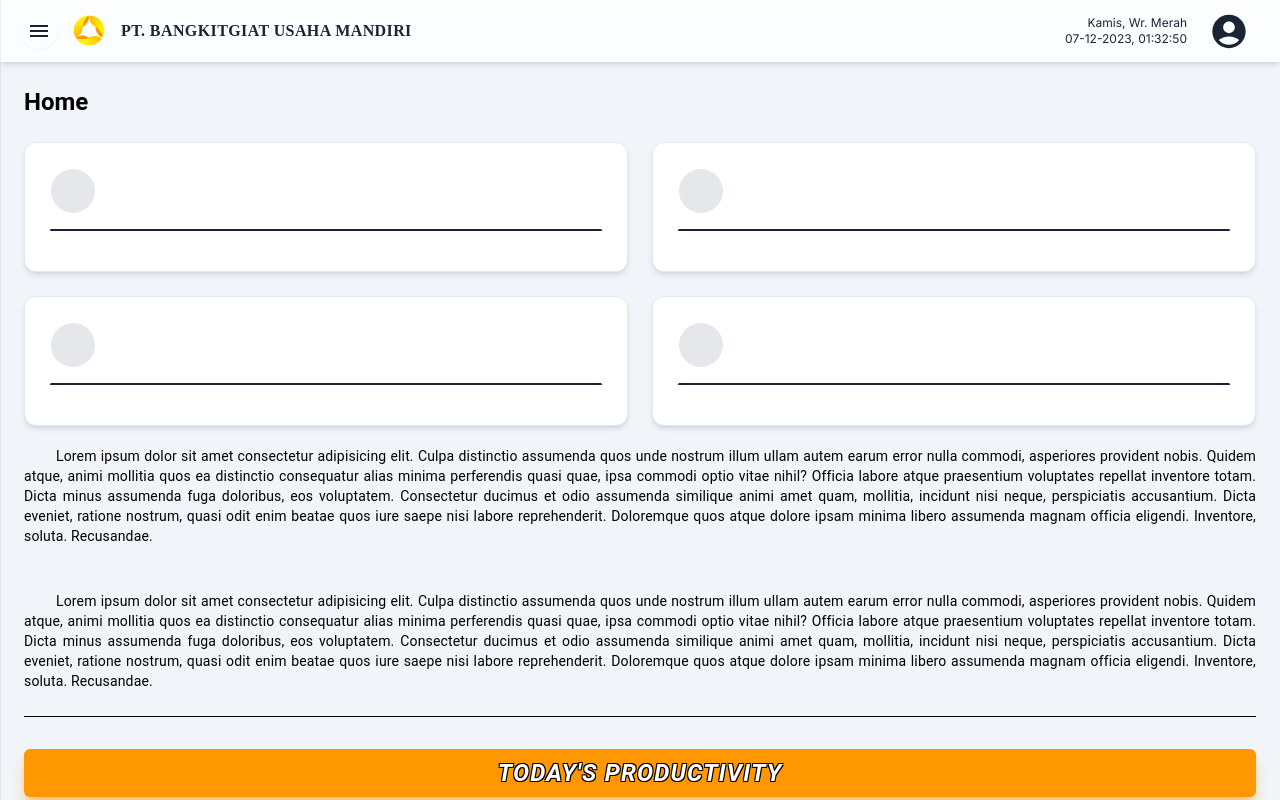
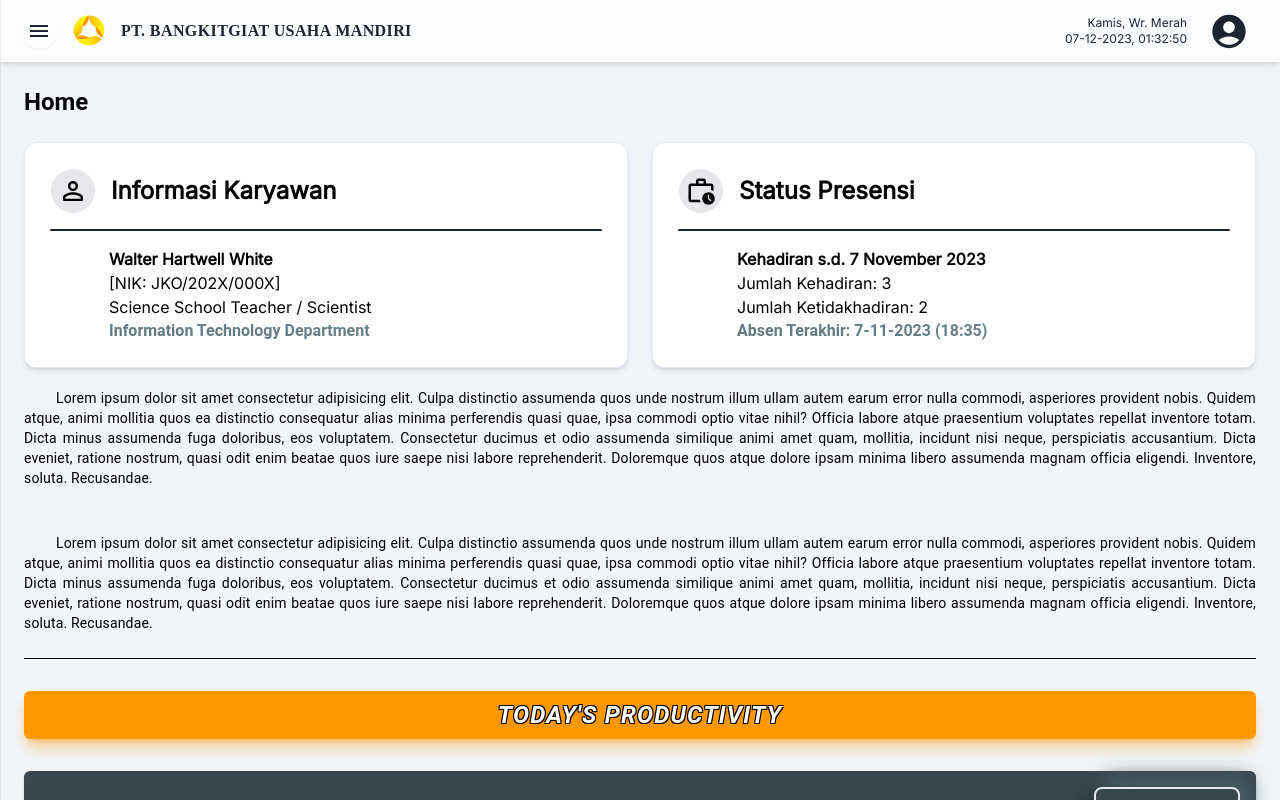
Before and after one commit to emilfauzan/erpplayground, a Next.js app: page /dashboard/home in a window 1280 px wide. Built offline with nearby package versions, Linux system fonts and the light colour scheme.

Commit message:
modified card component to reusable component

```diff
--- a/components/common/cards/CardDataStats.tsx
+++ b/components/common/cards/CardDataStats.tsx
@@ -1,28 +1,23 @@
 import { CardDataStatProp } from "@/interface/typings";
 import React from "react";
-import HighlightOffRoundedIcon from '@mui/icons-material/HighlightOffRounded';
-import CheckCircleOutlineRoundedIcon from '@mui/icons-material/CheckCircleOutlineRounded';
-// import ArrowUpwardIcon from "@mui/icons-material/ArrowUpward";
-// import ArrowDownwardIcon from "@mui/icons-material/ArrowDownward";
 import {
     Card,
-    // CardHeader,
     CardBody,
-    // CardFooter,
     Typography,
-    Tooltip,
-    Chip,
 } from "@material-tailwind/react";
 
-function CardDataBio({
+export default function CardDataStats({
     title,
     subtitle1,
     subtitle2,
     subtitle3,
     description,
-    children
+    children,
 }: CardDataStatProp) {
     return (
+        <>
+            {/* <div className="grid grid-cols-1 gap-4 md:grid-cols-2 md:gap-6 xl:grid-cols-2 2xl:gap-7.5"> */}
+
                 <Card className="hover:shadow-xl ease-in-out duration-300 border border-stroke">
                     <CardBody>
                         <div className="flex border-2 border-transparent border-b-black pb-4 rounded-sm">
@@ -44,81 +39,11 @@ function CardDataBio({
 
                         </Typography>
 
-                {/* <span
-                    className={`text-md pl-15 flex items-center gap-1 font-semibold whitespace-pre-line ${levelUp && "text-meta-3"
-                        } ${levelDown && "text-meta-5"} `}
-                >
-                    {description}
-
-                    {levelUp && (
-                        <svg
-                            className="fill-meta-3"
-                            width="10"
-                            height="11"
-                            viewBox="0 0 10 11"
-                            fill="none"
-                            xmlns="http://www.w3.org/2000/svg"
-                        >
-                            <ArrowUpwardIcon />
-                        </svg>
-                    )}
-
-                    {levelDown && (
-                        <svg
-                            className="fill-meta-1"
-                            width="10"
-                            height="11"
-                            viewBox="0 0 10 11"
-                            fill="none"
-                            xmlns="http://www.w3.org/2000/svg"
-                        >
-                            <ArrowDownwardIcon />
-                        </svg>
-                    )}
-                </span> */}
                     </CardBody>
                 </Card>
-    )
-}
 
-function CardDataStatus({
-    title,
-    subtitle1,
-    subtitle2,
-    subtitle3,
-    description,
-    children
-}: CardDataStatProp) {
-    return (
-        <Card className="hover:shadow-xl ease-in-out duration-300 border border-stroke">
-            <CardBody>
-                <div className="flex border-2 border-transparent border-b-black pb-4 rounded-sm">
-                    <div className="rounded-full bg-meta-9 flex h-11 w-11 items-center justify-center">
-                        {children}
-                    </div>
-                    <h4 className="pl-4 text-title-md font-bold flex items-center justify-center">{title}</h4>
-                </div>
-                <div className="sm:pl-15 mt-4 flex items-end justify-between">
-                    <div>
-                        <h4 className="text-md whitespace-pre-line font-semibold">{subtitle1}</h4>
-                        <h4 className="text-md whitespace-pre-line">{subtitle2}</h4>
-                        <h4 className="text-md whitespace-pre-line">{subtitle3}</h4>
-                    </div>
-                </div>
 
-                <Typography color="blue-gray" className="text-md sm:pl-15 flex items-center gap-1 font-semibold whitespace-pre-line" textGradient>
-                    {description}
-                </Typography>
-            </CardBody>
-        </Card>
-    )
-}
-
-export default function CardDataStats() {
-    return (
-        <>
-        <CardDataBio/>
-        <CardDataStatus/>
+            {/* </div> */}
         </>
     )
 }
--- a/interface/typings.d.ts
+++ b/interface/typings.d.ts
@@ -50,12 +50,6 @@ interface CardDataStatProp {
     subtitle2: string;
     subtitle3: string;
     description: string;
-    bulanhadir: string;
-    hadir: integer;
-    tidakhadir: integer;
-    presensiterakhir: string;
-    levelUp?: boolean;
-    levelDown?: boolean;
     children: ReactNode;
 }
 
--- a/pages/dashboard/home/Home.tsx
+++ b/pages/dashboard/home/Home.tsx
@@ -13,7 +13,9 @@ function Home() {
             <Typography className='pb-6 font-bold' variant='h5'>
                 Home
             </Typography>
+
             <div className="grid grid-cols-1 gap-4 md:grid-cols-2 md:gap-6 xl:grid-cols-2 2xl:gap-7.5">
+
 
                 <CardDataStats
                     title="Informasi Karyawan"
@@ -30,10 +32,10 @@ function Home() {
 
                 <CardDataStats
                     title="Status Presensi"
-                    bulanhadir={`Kehadiran s.d. 7 November 2023`}
-                    hadir={3}
-                    tidakhadir={2}
-                    presensiterakhir={`Absen Terakhir: 7-11-2023 (18:35)`}
+                    subtitle1={`Kehadiran s.d. 7 November 2023`}
+                    subtitle2={`Jumlah Kehadiran: 3`}
+                    subtitle3={`Jumlah Ketidakhadiran: 2`}
+                    description={`Absen Terakhir: 7-11-2023 (18:35)`}
                 >
                     <svg width="30" height="30" fill="none">
                         <WorkHistoryOutlinedIcon />
```
Lines whose indentation alone changed are shown as unchanged.
